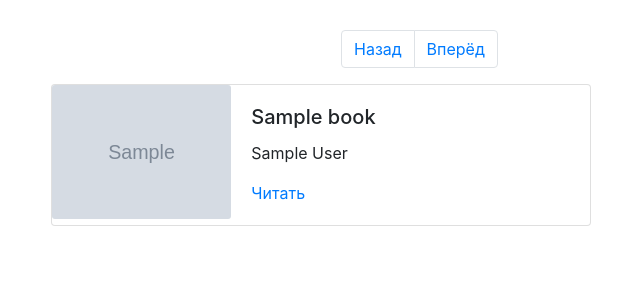
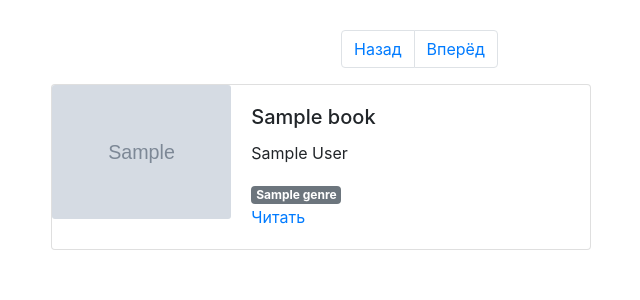
Before and after one commit to Yar59/online-library-parser, a Python web app: template templates/template.html in a window 1280 px wide. Shown: the top 300 px of the page, without its empty margins (49-689 px from the left). Run offline with Jinja, Linux system fonts and the light colour scheme; the template is opened without the code that fills it: most values are stand-ins (such as "Sample title", 1, 10 or a date in 2020); grey boxes marked "Sample" are stand-in pictures; some libraries are stand-ins or nearby versions.

Commit message:
added genres for book cards

```diff
--- a/templates/template.html
+++ b/templates/template.html
@@ -49,6 +49,9 @@
                     <div class="card-body">
                       <h5 class="card-title">{{book.title}}</h5>
                       <p class="card-text">{{book.author}}</p>
+                        {% for genre in book.genres%}
+                         <span class="badge badge-secondary"><p class="card-text">{{genre}}</p></span>
+                        {% endfor %}
                       <p class="card-text"><a href='.{{book.book_path}}'>Читать</a></p>
                     </div>
                   </div>
```
